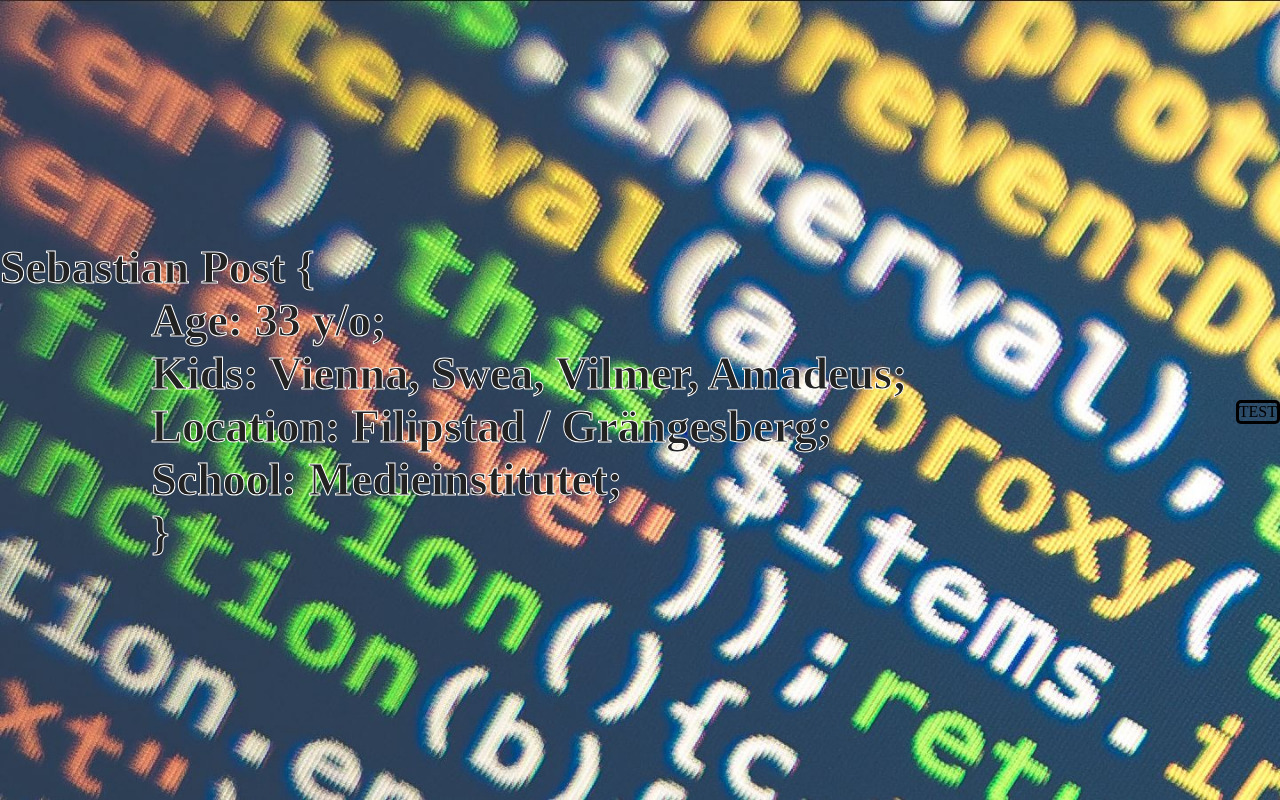
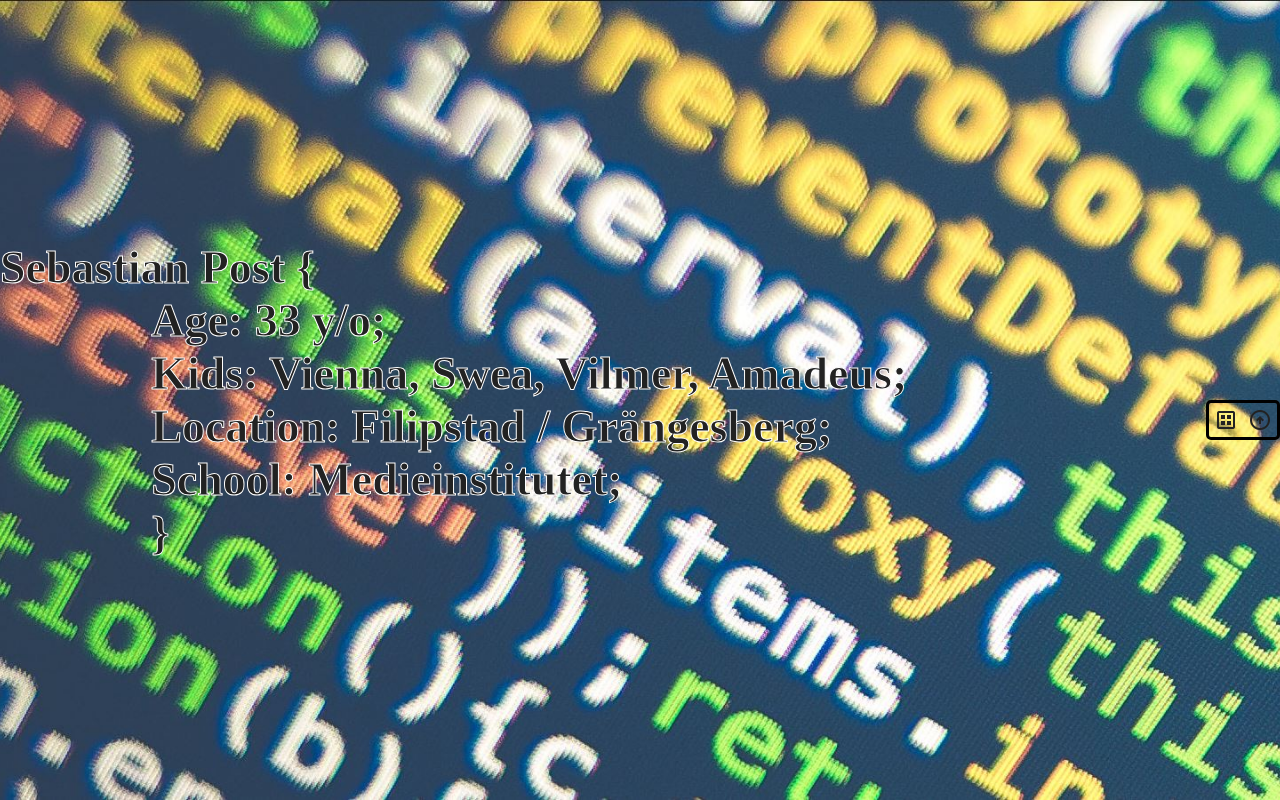
Before and after one commit to ZynCitrus/CV-Vite, a website built with Vite: page Hemsida för LIAsök/index.html in a window 1280 px wide. Shown: the top 800 px of the page. Built offline with nearby package versions, Linux system fonts and the light colour scheme.

Commit message:
Side menu

```diff
--- a/Hemsida för LIAsök/index.html
+++ b/Hemsida för LIAsök/index.html
@@ -7,6 +7,7 @@
   <title>Sebastain Post - Din snopp i morgonkaffet</title>
   <script src="main.js" defer></script>
   <link href="style.css" rel="stylesheet"/>
+  <link rel="stylesheet" href="https://fonts.googleapis.com/css2?family=Material+Symbols+Outlined:opsz,wght,FILL,GRAD@20..48,100..700,0..1,-50..200" />
 </head>
 <body>
   <div class="pageOne">
--- a/Hemsida för LIAsök/main.js
+++ b/Hemsida för LIAsök/main.js
@@ -28,5 +28,12 @@
 `;
 
 document.querySelector('.sideMenu').innerHTML = `
-TEST
+<a href="google.com"><span class="material-symbols-outlined">
+dataset
+</span>
+</a>
+<a href="google.com"><span class="material-symbols-outlined">
+arrow_circle_up
+</span>
+</a>
 `;
--- a/Hemsida för LIAsök/style.scss
+++ b/Hemsida för LIAsök/style.scss
@@ -27,18 +27,24 @@
   display: flex;
   padding: 0;
   margin: 0;
-  align-items: center;
-  width: 100vw;
-  height: 100vh;
+  min-width: 100vw;
+  min-height: 100vh;
 }
 
 .pageOne {
   background-image: url("./assets/images/heroOne.JPG");
+  background-attachment: fixed;
+  background-position: center;
+  background-repeat: no-repeat;
   background-size: cover;
+  align-items: center;
 }
 
 .pageTwo {
   background-image: url("./assets/images/heroTwo.jpg");
+  background-attachment: fixed;
+  background-position: center;
+  background-repeat: no-repeat;
   background-size: cover;
 }
 
@@ -49,10 +55,21 @@
 
 .sideMenu {
   display: flex;
-  flex-direction: row;
   position: fixed;
   top: 50%;
   right: 0;
   border-radius: 5px;
   border-style: solid;
 }
+
+span {
+  padding: 5px;
+}
+
+a {
+  color: #222222
+}
+
+a:hover {
+  color: #ffffff
+}
```
Also changed, not shown: Hemsida för LIAsök/style.css, 1 other file.
